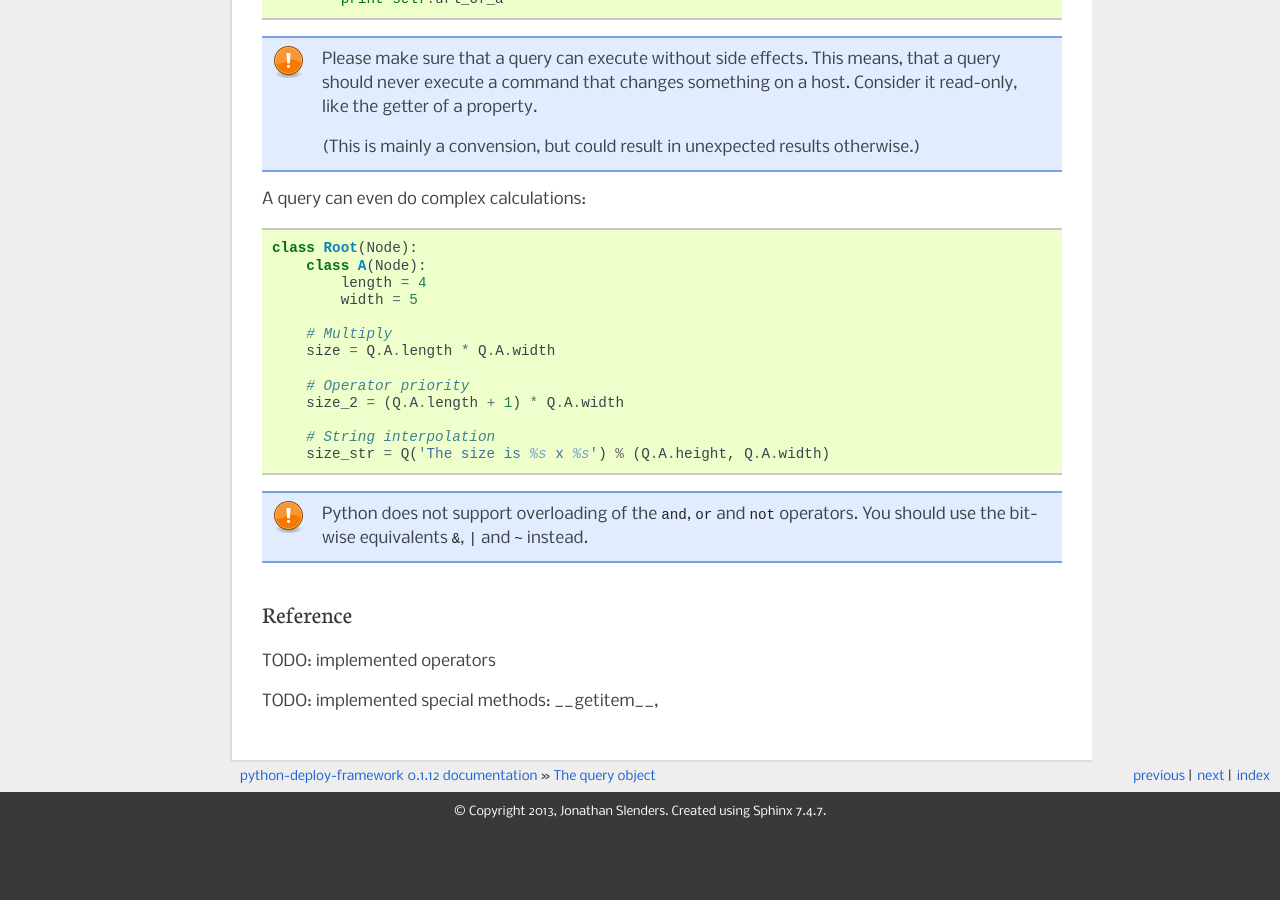
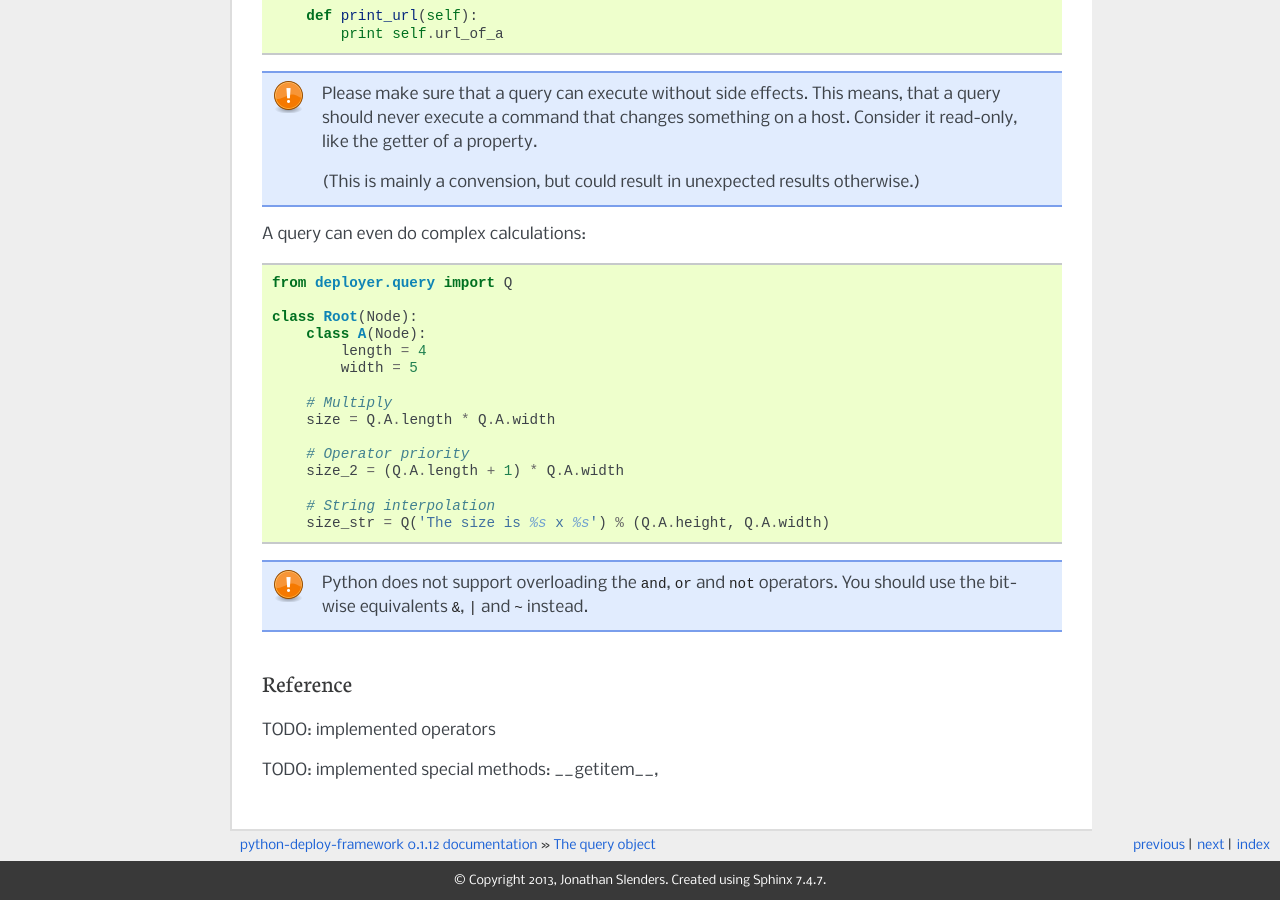
Before and after one commit to jonathanslenders/python-deployer, a Sphinx documentation site: the page built from docs/pages/query.rst, in a window 1280 px wide and 900 px high, scrolled down 962 px. Built offline with Sphinx 7.4.7, drawn with Linux system fonts in a browser that asks for light colours; before the commit the page ends 1793 px from its top, so only the background shows below that; some of the changed text lies outside the part shown.

Commit message:
more documentation.

```diff
--- a/docs/index.rst
+++ b/docs/index.rst
@@ -27,6 +27,7 @@
    pages/getting_started
    pages/console
    pages/exceptions
+   pages/interactive_shell
    pages/groups
    pages/host_container
    pages/inspection
--- a/docs/pages/query.rst
+++ b/docs/pages/query.rst
@@ -5,6 +5,8 @@
 For instance:
 
 ::
+
+    from deployer.query import Q
 
     class MyNode(Node):
         do_something = True
@@ -67,6 +69,8 @@
 
 ::
 
+    from deployer.query import Q
+
     class Root(Node):
         class A(Node):
             length = 4
@@ -82,9 +86,9 @@
         size_str = Q('The size is %s x %s') % (Q.A.height, Q.A.width)
 
 
-.. note:: Python does not support overloading of the ``and``, ``or`` and
-          ``not`` operators. You should use the bitwise equivalents ``&``, ``|``
-          and ``~`` instead.
+.. note:: Python does not support overloading the ``and``, ``or`` and ``not``
+          operators. You should use the bitwise equivalents ``&``, ``|`` and
+          ``~`` instead.
 
 Reference
 ---------
```
Also changed, not shown: docs/pages/interactive_shell.rst (added, +10 -0 lines), 2 other files.
